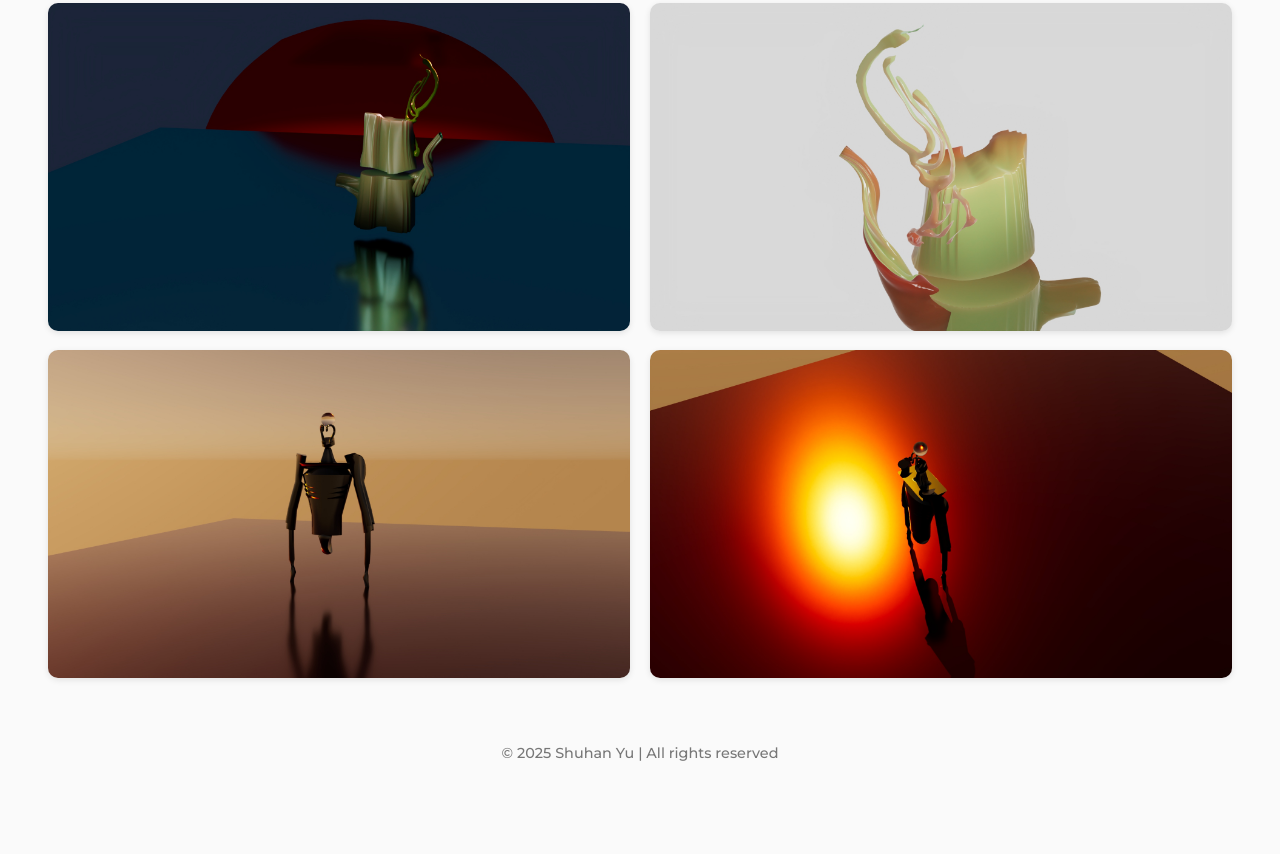
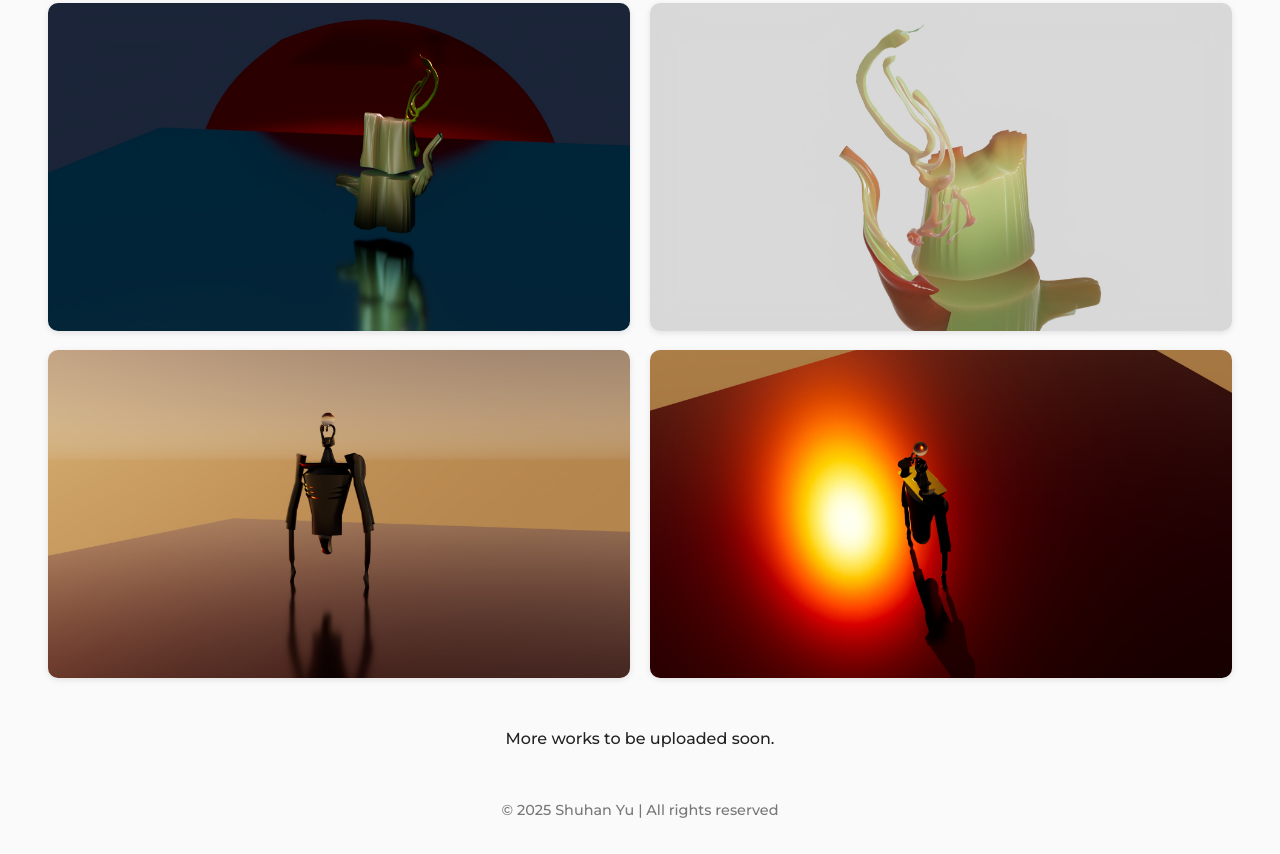
Before and after one commit to yu-shuhan/yu-shuhan.github.io, a plain HTML site: page animation3D.html in a window 1280 px wide. Shown: the part 1410-2264 px from the top of the page. Before the commit the page ends 2207 px from the top, so only its background shows below. Drawn offline with Linux system fonts and the light colour scheme.

Commit message:
Update animation3D.html
加More works to be uploaded soon.

```diff
--- a/animation3D.html
+++ b/animation3D.html
@@ -186,6 +186,8 @@
     <img src="images/3D/3d10.jpg" alt="Render 10">
   </div>
 
+  <center><p>More works to be uploaded soon.</p></center>
+
   <!-- Lightbox 弹出层 -->
   <div class="lightbox" id="lightbox">
     <span class="close">&times;</span>
```
